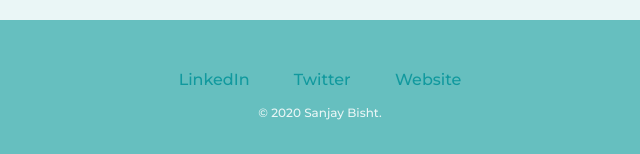
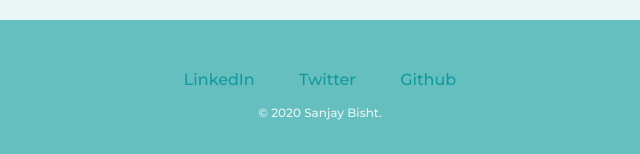
Before and after one commit to SanjayKBisht/SanjayKBisht.github.io, a plain HTML site: page index.html in a window 1280 px wide. Shown: the part 2525-2679 px from the top of the page, 320-960 px from the left. Drawn offline with Linux system fonts and the light colour scheme.

Commit message:
Update index.html
Update links for linkedin and github

```diff
--- a/index.html
+++ b/index.html
@@ -44,9 +44,9 @@
       </div>
     </div>
     <div class="bottom-container">
-      <a class="footer-link" href="https://www.linkedin.com/">LinkedIn</a>
+      <a class="footer-link" href="https://www.linkedin.com/in/sanjay-bisht-1184691b2/">LinkedIn</a>
       <a class="footer-link" href="https://twitter.com/">Twitter</a>
-      <a class="footer-link" href="https://www.appbrewery.co/">Website</a>
+      <a class="footer-link" href="https://github.com/SanjayKBisht?tab=repositories">Github</a>
       <p class = "copyright">© 2020 Sanjay Bisht.</p>
     </div>
 
```
